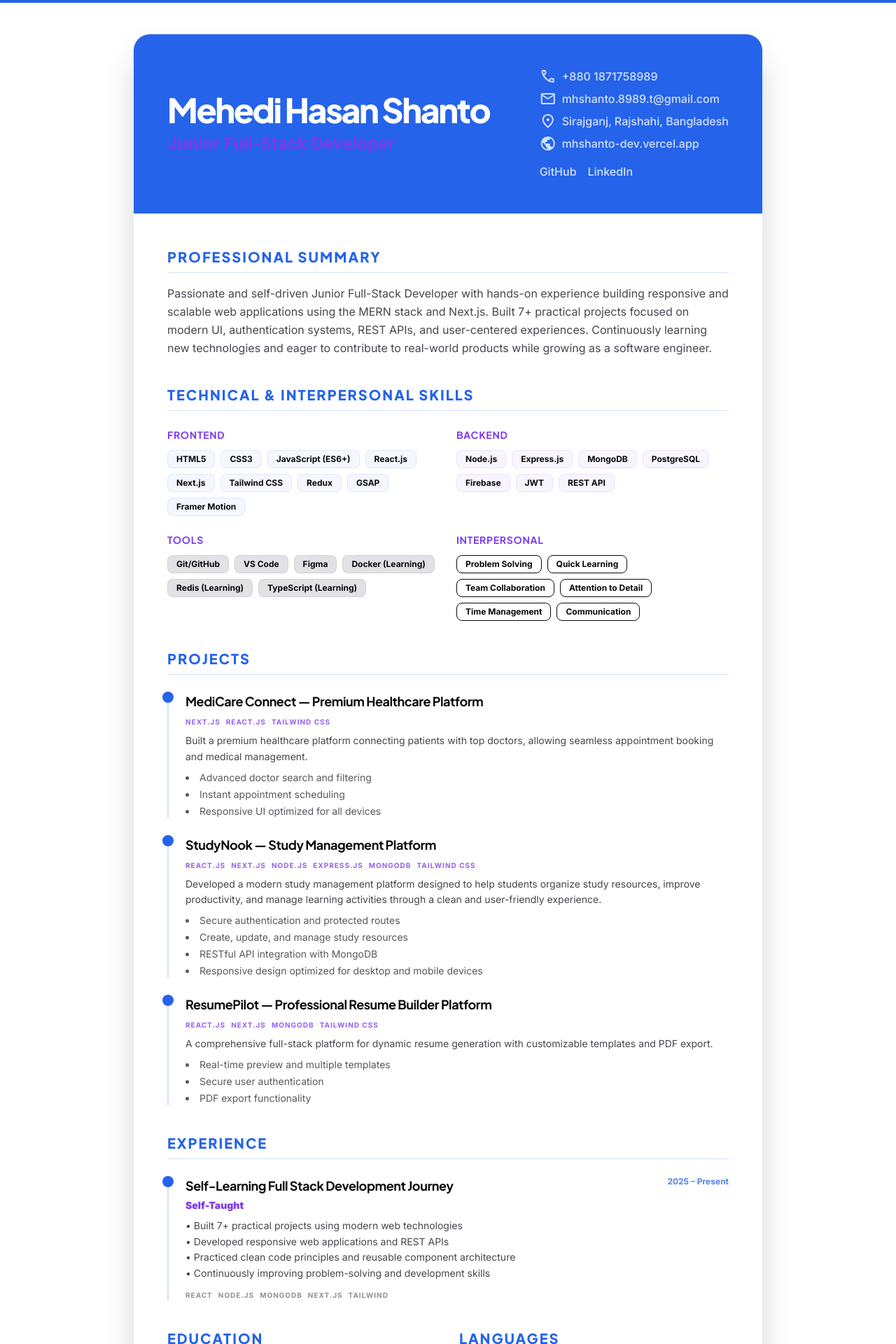
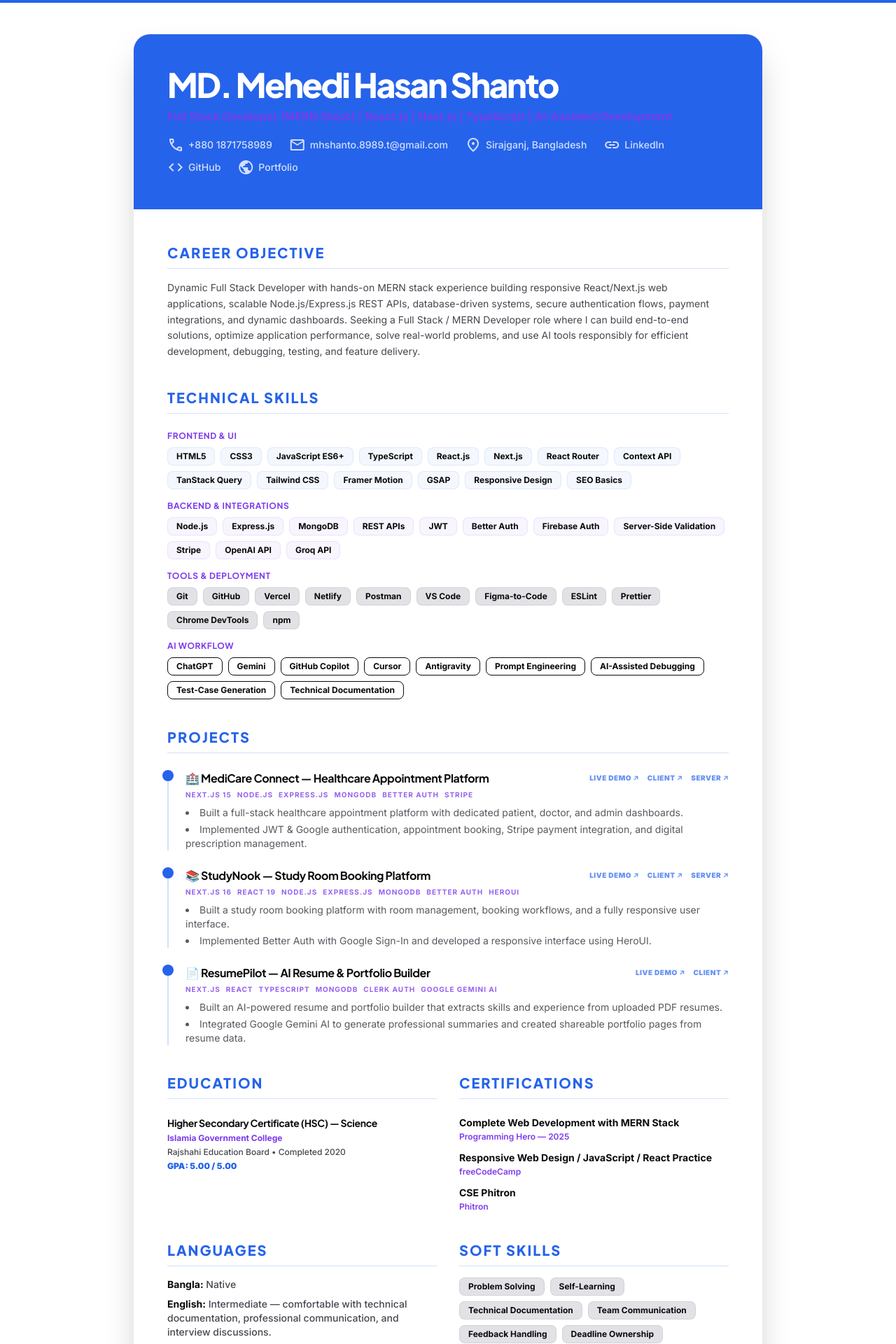
Before and after one commit to mhshanto-dev/mhshanto-dev, a Next.js app: page /resume in a window 1280 px wide. Shown: the top 1920 px of the page at 70% size. Built offline with nearby package versions, Linux system fonts and the light colour scheme.

Commit message:
Overhaul resume: ATS-optimized format with full tech stack, AI skills, certifications, and updated projects

```diff
--- a/src/app/resume/ResumeContent.jsx
+++ b/src/app/resume/ResumeContent.jsx
@@ -14,85 +14,85 @@ export default function ResumeContent() {
   if (!isMounted) return null;
 
   const data = {
-    name: "Mehedi Hasan Shanto",
-    title: "Junior Full-Stack Developer",
+    name: "MD. Mehedi Hasan Shanto",
+    title: "Full Stack Developer (MERN Stack) | React.js | Next.js | TypeScript | AI-Assisted Development",
     contact: {
       phone: "+880 1871758989",
       email: "mhshanto.8989.t@gmail.com",
-      location: "Sirajganj, Rajshahi, Bangladesh",
+      location: "Sirajganj, Bangladesh",
       portfolio: "mhshanto-dev.vercel.app",
       linkedin: "linkedin.com/in/mh-shanto",
       github: "github.com/mhshanto-dev",
     },
-    summary: "Passionate and self-driven Junior Full-Stack Developer with hands-on experience building responsive and scalable web applications using the MERN stack and Next.js. Built 7+ practical projects focused on modern UI, authentication systems, REST APIs, and user-centered experiences. Continuously learning new technologies and eager to contribute to real-world products while growing as a software engineer.",
+    summary: "Dynamic Full Stack Developer with hands-on MERN stack experience building responsive React/Next.js web applications, scalable Node.js/Express.js REST APIs, database-driven systems, secure authentication flows, payment integrations, and dynamic dashboards. Seeking a Full Stack / MERN Developer role where I can build end-to-end solutions, optimize application performance, solve real-world problems, and use AI tools responsibly for efficient development, debugging, testing, and feature delivery.",
     skills: {
-      frontend: ["HTML5", "CSS3", "JavaScript (ES6+)", "React.js", "Next.js", "Tailwind CSS", "Redux", "GSAP", "Framer Motion"],
-      backend: ["Node.js", "Express.js", "MongoDB", "PostgreSQL", "Firebase", "JWT", "REST API"],
-      tools: ["Git/GitHub", "VS Code", "Figma", "Docker (Learning)", "Redis (Learning)", "TypeScript (Learning)"],
-      interpersonal: ["Problem Solving", "Quick Learning", "Team Collaboration", "Attention to Detail", "Time Management", "Communication"]
+      frontend: ["HTML5", "CSS3", "JavaScript ES6+", "TypeScript", "React.js", "Next.js", "React Router", "Context API", "TanStack Query", "Tailwind CSS", "Framer Motion", "GSAP", "Responsive Design", "SEO Basics"],
+      backend: ["Node.js", "Express.js", "MongoDB", "REST APIs", "JWT", "Better Auth", "Firebase Auth", "Server-Side Validation", "Stripe", "OpenAI API", "Groq API"],
+      tools: ["Git", "GitHub", "Vercel", "Netlify", "Postman", "VS Code", "Figma-to-Code", "ESLint", "Prettier", "Chrome DevTools", "npm"],
+      ai: ["ChatGPT", "Gemini", "GitHub Copilot", "Cursor", "Antigravity", "Prompt Engineering", "AI-Assisted Debugging", "Test-Case Generation", "Technical Documentation"],
     },
     projects: [
       {
-        title: "MediCare Connect — Premium Healthcare Platform",
-        technologies: ["Next.js", "React.js", "Tailwind CSS"],
-        description: "Built a premium healthcare platform connecting patients with top doctors, allowing seamless appointment booking and medical management.",
+        emoji: "🏥",
+        title: "MediCare Connect — Healthcare Appointment Platform",
+        technologies: ["Next.js 15", "Node.js", "Express.js", "MongoDB", "Better Auth", "Stripe"],
         features: [
-          "Advanced doctor search and filtering",
-          "Instant appointment scheduling",
-          "Responsive UI optimized for all devices"
+          "Built a full-stack healthcare appointment platform with dedicated patient, doctor, and admin dashboards.",
+          "Implemented JWT & Google authentication, appointment booking, Stripe payment integration, and digital prescription management.",
         ],
-        links: { live: "https://frontend-orpin-eight-50.vercel.app", client: "https://github.com/mhshanto-dev/MedicareConnect", server: "https://github.com/mhshanto-dev/MedicareConnect-Server" }
+        links: {
+          live: "https://frontend-orpin-eight-50.vercel.app",
+          client: "https://github.com/mhshanto-dev/MedicareConnect",
+          server: "https://github.com/mhshanto-dev/MedicareConnect-Server"
+        }
       },
       {
-        title: "StudyNook — Study Management Platform",
-        technologies: ["React.js", "Next.js", "Node.js", "Express.js", "MongoDB", "Tailwind CSS"],
-        description: "Developed a modern study management platform designed to help students organize study resources, improve productivity, and manage learning activities through a clean and user-friendly experience.",
+        emoji: "📚",
+        title: "StudyNook — Study Room Booking Platform",
+        technologies: ["Next.js 16", "React 19", "Node.js", "Express.js", "MongoDB", "Better Auth", "HeroUI"],
         features: [
-          "Secure authentication and protected routes",
-          "Create, update, and manage study resources",
-          "RESTful API integration with MongoDB",
-          "Responsive design optimized for desktop and mobile devices"
+          "Built a study room booking platform with room management, booking workflows, and a fully responsive user interface.",
+          "Implemented Better Auth with Google Sign-In and developed a responsive interface using HeroUI.",
         ],
-        links: { live: "https://studynook-client-bice.vercel.app", client: "https://github.com/mhshanto-dev/assignment-9", server: "https://github.com/mhshanto-dev/assingment-9-server" }
+        links: {
+          live: "https://studynook-client-bice.vercel.app",
+          client: "https://github.com/mhshanto-dev/assignment-9",
+          server: "https://github.com/mhshanto-dev/assingment-9-server"
+        }
       },
       {
-        title: "ResumePilot — Professional Resume Builder Platform",
-        technologies: ["React.js", "Next.js", "MongoDB", "Tailwind CSS"],
-        description: "A comprehensive full-stack platform for dynamic resume generation with customizable templates and PDF export.",
+        emoji: "📄",
+        title: "ResumePilot — AI Resume & Portfolio Builder",
+        technologies: ["Next.js", "React", "TypeScript", "MongoDB", "Clerk Auth", "Google Gemini AI"],
         features: [
-          "Real-time preview and multiple templates",
-          "Secure user authentication",
-          "PDF export functionality"
+          "Built an AI-powered resume and portfolio builder that extracts skills and experience from uploaded PDF resumes.",
+          "Integrated Google Gemini AI to generate professional summaries and created shareable portfolio pages from resume data.",
         ],
-        links: { live: "https://resumepilot-eight.vercel.app/", client: "https://github.com/mhshanto-dev/AI-Resume-Builder-complete" }
+        links: {
+          live: "https://resumepilot-eight.vercel.app/",
+          client: "https://github.com/mhshanto-dev/AI-Resume-Builder-complete"
+        }
       }
     ],
-    experience: [
-      {
-        role: "Self-Learning Full Stack Development Journey",
-        company: "Self-Taught",
-        period: "2025 – Present",
-        description: "• Built 7+ practical projects using modern web technologies\n• Developed responsive web applications and REST APIs\n• Practiced clean code principles and reusable component architecture\n• Continuously improving problem-solving and development skills",
-        tags: ["React", "Node.js", "MongoDB", "Next.js", "Tailwind"]
-      }
+    certifications: [
+      { title: "Complete Web Development with MERN Stack", issuer: "Programming Hero", year: "2025" },
+      { title: "Responsive Web Design / JavaScript / React Practice", issuer: "freeCodeCamp", year: "" },
+      { title: "CSE Phitron", issuer: "Phitron", year: "" },
     ],
     education: [
       {
-        degree: "Higher Secondary Certificate (HSC)",
+        degree: "Higher Secondary Certificate (HSC) — Science",
         institution: "Islamia Government College",
-        board: "Rajshahi Board",
-        period: "2019 — 2020",
-        result: "GPA: 5.00 / 5.00",
-      },
-      {
-        degree: "Secondary School Certificate (SSC)",
-        institution: "Dhangora Model High School",
-        board: "Rajshahi Board",
-        period: "2017 — 2018",
+        board: "Rajshahi Education Board",
+        period: "Completed 2020",
         result: "GPA: 5.00 / 5.00",
       }
     ],
-    languages: ["Bengali — Native", "English — Intermediate", "Hindi — Intermediate"]
+    languages: [
+      { lang: "Bangla", level: "Native" },
+      { lang: "English", level: "Intermediate — comfortable with technical documentation, professional communication, and interview discussions." },
+    ],
+    softSkills: ["Problem Solving", "Self-Learning", "Technical Documentation", "Team Communication", "Feedback Handling", "Deadline Ownership"],
   };
 
   const handlePrint = () => {
@@ -104,12 +104,12 @@ export default function ResumeContent() {
       <div className="max-w-[900px] mx-auto bg-surface-container-low shadow-2xl rounded-3xl overflow-hidden border border-outline-variant/10 print:shadow-none print:border-none print:rounded-none print:bg-white print:text-black print:max-w-full">
 
         {/* Header */}
-        <header className="bg-primary p-8 sm:p-12 text-white flex flex-col md:flex-row justify-between items-center gap-8 print:bg-white print:text-black print:border-b print:border-gray-200 print:p-6">
-          <div className="text-center md:text-left">
+        <header className="bg-primary p-8 sm:p-12 text-white print:bg-white print:text-black print:border-b print:border-gray-200 print:p-6">
+          <div className="mb-4">
             <motion.h1
               initial={{ opacity: 0, y: 20 }}
               animate={{ opacity: 1, y: 0 }}
-              className="text-4xl sm:text-5xl font-black tracking-tighter"
+              className="text-3xl sm:text-5xl font-black tracking-tighter"
             >
               {data.name}
             </motion.h1>
@@ -117,42 +117,47 @@ export default function ResumeContent() {
               initial={{ opacity: 0, y: 20 }}
               animate={{ opacity: 1, y: 0 }}
               transition={{ delay: 0.1 }}
-              className="text-xl sm:text-2xl font-bold opacity-90 mt-2 text-secondary print:text-gray-800"
+              className="text-sm sm:text-base font-semibold opacity-90 mt-2 text-secondary print:text-gray-800 leading-relaxed"
             >
               {data.title}
             </motion.p>
           </div>
-          <div className="flex flex-col gap-2 text-sm sm:text-base opacity-80 font-medium print:opacity-100 print:text-gray-700">
-            <span className="flex items-center gap-2">
+          <div className="flex flex-wrap gap-x-6 gap-y-2 text-sm opacity-80 font-medium print:opacity-100 print:text-gray-700">
+            <span className="flex items-center gap-1.5">
               <span className="material-symbols-outlined text-sm print:hidden">phone</span>
               {data.contact.phone}
             </span>
-            <span className="flex items-center gap-2">
+            <span className="flex items-center gap-1.5">
               <span className="material-symbols-outlined text-sm print:hidden">mail</span>
               {data.contact.email}
             </span>
-            <span className="flex items-center gap-2">
+            <span className="flex items-center gap-1.5">
               <span className="material-symbols-outlined text-sm print:hidden">location_on</span>
               {data.contact.location}
             </span>
-            <span className="flex items-center gap-2">
+            <a href={`https://${data.contact.linkedin}`} target="_blank" rel="noopener noreferrer" className="flex items-center gap-1.5 hover:text-secondary transition-colors">
+              <span className="material-symbols-outlined text-sm print:hidden">link</span>
+              LinkedIn
+            </a>
+            <a href={`https://${data.contact.github}`} target="_blank" rel="noopener noreferrer" className="flex items-center gap-1.5 hover:text-secondary transition-colors">
+              <span className="material-symbols-outlined text-sm print:hidden">code</span>
+              GitHub
+            </a>
+            <a href={`https://${data.contact.portfolio}`} target="_blank" rel="noopener noreferrer" className="flex items-center gap-1.5 hover:text-secondary transition-colors">
               <span className="material-symbols-outlined text-sm print:hidden">public</span>
-              {data.contact.portfolio}
-            </span>
-            <div className="flex gap-4 mt-2 print:hidden">
-              <a href={`https://${data.contact.github}`} className="hover:text-secondary transition-colors">GitHub</a>
-              <a href={`https://${data.contact.linkedin}`} className="hover:text-secondary transition-colors">LinkedIn</a>
-            </div>
+              Portfolio
+            </a>
           </div>
         </header>
 
         <div className="p-8 sm:p-12 space-y-10 print:p-6 print:space-y-6">
-          {/* Summary */}
+
+          {/* Career Objective */}
           <section>
             <h2 className="text-xl font-black uppercase tracking-widest text-primary mb-4 border-b border-primary/20 pb-2 print:text-black print:text-lg">
-              Professional Summary
+              Career Objective
             </h2>
-            <p className="text-on-surface-variant leading-relaxed text-base print:text-black print:text-sm">
+            <p className="text-on-surface-variant leading-relaxed text-sm print:text-black">
               {data.summary}
             </p>
           </section>
@@ -160,11 +165,11 @@ export default function ResumeContent() {
           {/* Skills */}
           <section>
             <h2 className="text-xl font-black uppercase tracking-widest text-primary mb-6 border-b border-primary/20 pb-2 print:text-black print:text-lg print:mb-4">
-              Technical & Interpersonal Skills
+              Technical Skills
             </h2>
-            <div className="grid sm:grid-cols-2 gap-6 print:gap-4">
+            <div className="space-y-4">
               <div>
-                <h3 className="font-bold mb-3 text-secondary uppercase tracking-wider text-sm print:text-black">Frontend</h3>
+                <h3 className="font-bold mb-2 text-secondary uppercase tracking-wider text-xs print:text-black">Frontend & UI</h3>
                 <div className="flex flex-wrap gap-2">
                   {data.skills.frontend.map(s => (
                     <span key={s} className="px-3 py-1 bg-primary/5 border border-primary/10 rounded-lg text-xs font-bold print:border-gray-200 print:px-2 print:py-0.5">{s}</span>
@@ -172,7 +177,7 @@ export default function ResumeContent() {
                 </div>
               </div>
               <div>
-                <h3 className="font-bold mb-3 text-secondary uppercase tracking-wider text-sm print:text-black">Backend</h3>
+                <h3 className="font-bold mb-2 text-secondary uppercase tracking-wider text-xs print:text-black">Backend & Integrations</h3>
                 <div className="flex flex-wrap gap-2">
                   {data.skills.backend.map(s => (
                     <span key={s} className="px-3 py-1 bg-secondary/5 border border-secondary/10 rounded-lg text-xs font-bold print:border-gray-200 print:px-2 print:py-0.5">{s}</span>
@@ -180,7 +185,7 @@ export default function ResumeContent() {
                 </div>
               </div>
               <div>
-                <h3 className="font-bold mb-3 text-secondary uppercase tracking-wider text-sm print:text-black">Tools</h3>
+                <h3 className="font-bold mb-2 text-secondary uppercase tracking-wider text-xs print:text-black">Tools & Deployment</h3>
                 <div className="flex flex-wrap gap-2">
                   {data.skills.tools.map(s => (
                     <span key={s} className="px-3 py-1 bg-surface-container-highest border border-outline-variant/10 rounded-lg text-xs font-bold print:border-gray-200 print:px-2 print:py-0.5">{s}</span>
@@ -188,9 +193,9 @@ export default function ResumeContent() {
                 </div>
               </div>
               <div>
-                <h3 className="font-bold mb-3 text-secondary uppercase tracking-wider text-sm print:text-black">Interpersonal</h3>
+                <h3 className="font-bold mb-2 text-secondary uppercase tracking-wider text-xs print:text-black">AI Workflow</h3>
                 <div className="flex flex-wrap gap-2">
-                  {data.skills.interpersonal.map(s => (
+                  {data.skills.ai.map(s => (
                     <span key={s} className="px-3 py-1 bg-tertiary/5 border border-tertiary/10 rounded-lg text-xs font-bold print:border-gray-200 print:px-2 print:py-0.5">{s}</span>
                   ))}
                 </div>
@@ -207,15 +212,19 @@ export default function ResumeContent() {
               {data.projects.map((proj, i) => (
                 <div key={i} className="relative pl-6 border-l-2 border-primary/20 print:border-gray-200 print:pl-4">
                   <div className="absolute -left-[9px] top-0 w-4 h-4 rounded-full bg-primary print:bg-black print:-left-[9px] print:w-3 print:h-3 print:mt-1" />
-                  <h3 className="text-lg font-bold text-on-background print:text-black print:text-base">{proj.title}</h3>
-                  <div className="flex flex-wrap gap-2 my-2 print:my-1">
+                  <div className="flex flex-wrap items-center justify-between gap-2 mb-1">
+                    <h3 className="text-base font-bold text-on-background print:text-black">{proj.emoji} {proj.title}</h3>
+                    <div className="flex flex-wrap gap-3 text-[10px] font-black uppercase tracking-wider text-primary/70 print:text-gray-500">
+                      {proj.links.live && <a href={proj.links.live} target="_blank" rel="noopener noreferrer" className="hover:text-primary transition-colors print:text-gray-500">Live Demo ↗</a>}
+                      {proj.links.client && <a href={proj.links.client} target="_blank" rel="noopener noreferrer" className="hover:text-primary transition-colors print:text-gray-500">Client ↗</a>}
+                      {proj.links.server && <a href={proj.links.server} target="_blank" rel="noopener noreferrer" className="hover:text-primary transition-colors print:text-gray-500">Server ↗</a>}
+                    </div>
+                  </div>
+                  <div className="flex flex-wrap gap-2 mb-2">
                     {proj.technologies.map(t => (
                       <span key={t} className="text-[10px] font-bold uppercase tracking-widest text-secondary/80 print:text-gray-600">{t}</span>
                     ))}
                   </div>
-                  <p className="text-on-surface-variant text-sm leading-relaxed mb-2 print:text-black">
-                    {proj.description}
-                  </p>
                   <ul className="list-disc list-inside text-sm text-on-surface-variant/90 space-y-1 print:text-black">
                     {proj.features.map((feature, j) => (
                       <li key={j}>{feature}</li>
@@ -226,43 +235,16 @@ export default function ResumeContent() {
             </div>
           </section>
 
-          {/* Experience */}
-          <section>
-            <h2 className="text-xl font-black uppercase tracking-widest text-primary mb-6 border-b border-primary/20 pb-2 print:text-black print:text-lg print:mb-4">
-              Experience
-            </h2>
-            <div className="space-y-6 print:space-y-4">
-              {data.experience.map((exp, i) => (
-                <div key={i} className="relative pl-6 border-l-2 border-primary/20 print:border-gray-200 print:pl-4">
-                  <div className="absolute -left-[9px] top-0 w-4 h-4 rounded-full bg-primary print:bg-black print:-left-[9px] print:w-3 print:h-3 print:mt-1" />
-                  <div className="flex flex-col sm:flex-row justify-between items-start gap-2 mb-1">
-                    <h3 className="text-lg font-bold text-on-background print:text-black print:text-base">{exp.role}</h3>
-                    <span className="text-xs font-bold text-primary opacity-80 print:text-black">{exp.period}</span>
-                  </div>
-                  <p className="text-sm font-black text-secondary mb-2 print:text-gray-800">{exp.company}</p>
-                  <div className="text-on-surface-variant text-sm leading-relaxed mb-3 print:text-black whitespace-pre-line">
-                    {exp.description}
-                  </div>
-                  <div className="flex flex-wrap gap-2">
-                    {exp.tags.map(t => (
-                      <span key={t} className="text-[10px] font-bold uppercase tracking-widest text-on-surface-variant/60 print:hidden">{t}</span>
-                    ))}
-                  </div>
-                </div>
-              ))}
-            </div>
-          </section>
-
-          {/* Education & Languages */}
+          {/* Education & Certifications */}
           <section className="grid sm:grid-cols-2 gap-8 print:gap-4">
             <div>
               <h2 className="text-xl font-black uppercase tracking-widest text-primary mb-6 border-b border-primary/20 pb-2 print:text-black print:text-lg print:mb-4">
                 Education
               </h2>
-              <div className="space-y-6 print:space-y-4">
+              <div className="space-y-4">
                 {data.education.map((edu, i) => (
                   <div key={i} className="space-y-1">
-                    <h3 className="text-base font-bold text-on-background print:text-black">{edu.degree}</h3>
+                    <h3 className="text-sm font-bold text-on-background print:text-black">{edu.degree}</h3>
                     <p className="text-xs font-bold text-secondary print:text-gray-800">{edu.institution}</p>
                     <p className="text-xs text-on-surface-variant font-medium print:text-black">{edu.board} • {edu.period}</p>
                     <p className="text-xs font-black text-primary mt-1 print:text-black">{edu.result}</p>
@@ -273,18 +255,46 @@ export default function ResumeContent() {
 
             <div>
               <h2 className="text-xl font-black uppercase tracking-widest text-primary mb-6 border-b border-primary/20 pb-2 print:text-black print:text-lg print:mb-4">
+                Certifications
+              </h2>
+              <div className="space-y-3">
+                {data.certifications.map((cert, i) => (
+                  <div key={i} className="space-y-0.5">
+                    <p className="text-sm font-bold text-on-background print:text-black">{cert.title}</p>
+                    <p className="text-xs text-secondary font-semibold print:text-gray-800">{cert.issuer}{cert.year ? ` — ${cert.year}` : ""}</p>
+                  </div>
+                ))}
+              </div>
+            </div>
+          </section>
+
+          {/* Languages & Soft Skills */}
+          <section className="grid sm:grid-cols-2 gap-8 print:gap-4">
+            <div>
+              <h2 className="text-xl font-black uppercase tracking-widest text-primary mb-4 border-b border-primary/20 pb-2 print:text-black print:text-lg">
                 Languages
               </h2>
               <ul className="space-y-2">
-                {data.languages.map((lang, i) => (
-                  <li key={i} className="flex items-center gap-2 text-sm text-on-surface-variant font-medium print:text-black">
-                    <span className="w-1.5 h-1.5 rounded-full bg-secondary print:bg-black" />
-                    {lang}
+                {data.languages.map((l, i) => (
+                  <li key={i} className="text-sm text-on-surface-variant font-medium print:text-black">
+                    <span className="font-bold text-on-background print:text-black">{l.lang}:</span> {l.level}
                   </li>
                 ))}
               </ul>
             </div>
+
+            <div>
+              <h2 className="text-xl font-black uppercase tracking-widest text-primary mb-4 border-b border-primary/20 pb-2 print:text-black print:text-lg">
+                Soft Skills
+              </h2>
+              <div className="flex flex-wrap gap-2">
+                {data.softSkills.map((s, i) => (
+                  <span key={i} className="px-3 py-1 bg-surface-container-highest border border-outline-variant/10 rounded-lg text-xs font-bold print:border-gray-200">{s}</span>
+                ))}
+              </div>
+            </div>
           </section>
+
         </div>
 
         {/* Footer actions */}
```
